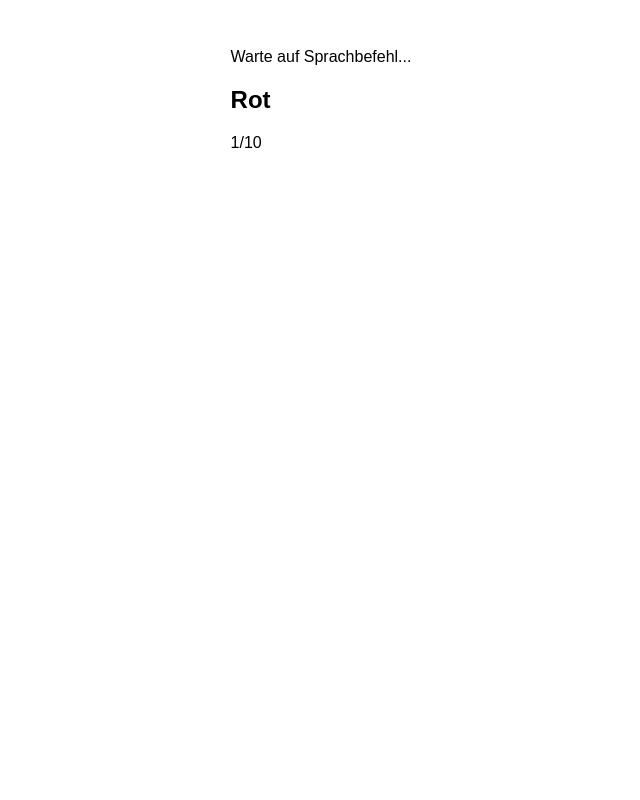
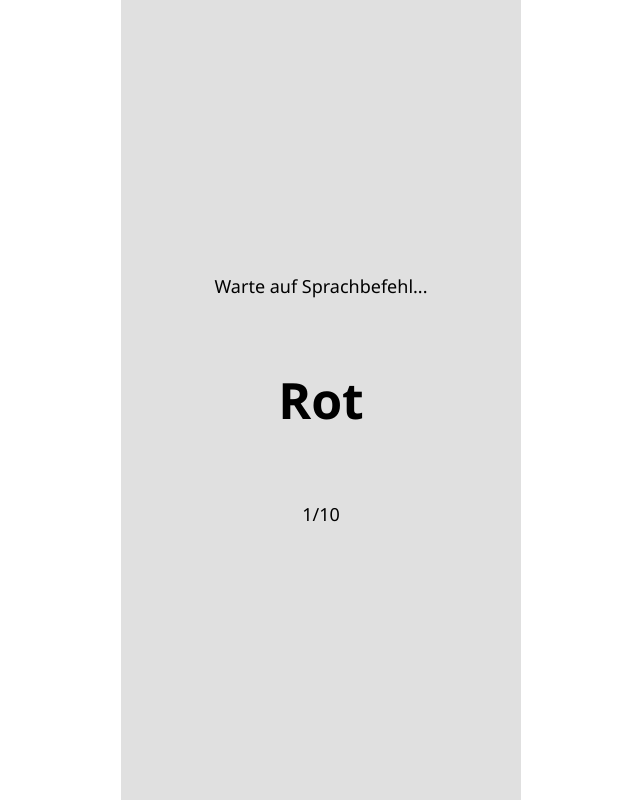
Before and after one commit to tobschm/ColorGame, a React (Vite) app: page /game in a window 1280 px wide. Shown: the whole page, without its empty margins (319-959 px from the left). Built offline with nearby package versions, Linux system fonts and the light colour scheme.

Commit message:
added GamePage CSS; fixed instability; fixed bugs

```diff
--- a/src/pages/GamePage.css
+++ b/src/pages/GamePage.css
@@ -0,0 +1,35 @@
+html, body {
+    height: 100%;
+    margin: 0;
+  }
+
+body {
+    display: flex;
+    justify-content: center;
+    align-items: stretch;
+}
+
+.mainContainer{
+
+    text-align: center;
+    background-color: rgb(224, 224, 224);
+    margin: 0 auto;
+    width: 400px;
+    height: 100%;
+    display: flex;
+    flex-direction: column;
+    justify-content: center;
+}
+
+.colorField {
+    font-size: 50px;
+    font-weight: 600;
+}
+
+.status, .round {
+    font-size: 18px;
+}
+
+.round {
+    font-weight: 500;
+}
--- a/src/pages/GamePage.jsx
+++ b/src/pages/GamePage.jsx
@@ -1,4 +1,4 @@
-import { useEffect, useState } from "react";
+import { useEffect, useRef, useState } from "react";
 import './GamePage.css';
 
 function GamePage() {
@@ -6,13 +6,14 @@ function GamePage() {
   const [writtenColor, setWrittenColor] = useState("");
   const [textColorRGB, setTextColorRGB] = useState("");
   const [textColor, setTextColor] = useState("");
+  const textColorRef = useRef("");
   const [round, setRound] = useState(1);
-  const [recognition, setRecognition] = useState(null);
+  const roundRef = useRef(1);
+  const recognitionRef = useRef(null);
 
-  // Zufällige Farbe generieren
   const createRandom = () => {
     // get random text
-    const colors = ['Schwarz', 'Rot', 'Grün', 'Blau', 'Gelb'];
+    const colors = ['Schwarz', 'Rot', 'Grün', 'Blau', 'Gelb', 'Lila'];
     const index = Math.floor(Math.random() * colors.length);
     setWrittenColor(colors[index]);
 
@@ -22,12 +23,14 @@ function GamePage() {
       rot: 'rgb(255, 0, 0)',
       grün: 'rgb(0, 128, 0)',
       blau: 'rgb(0, 0, 255)',
-      gelb: 'rgb(231, 231, 20)'
+      gelb: 'rgb(231, 231, 20)',
+      lila: 'rgb(125, 27, 134)'
     };
     const keys = Object.keys(rgbs);
     const rgbIndex = Math.floor(Math.random() * colors.length);
     setTextColorRGB(rgbs[keys[rgbIndex]]);
     setTextColor(keys[rgbIndex]);
+    textColorRef.current = keys[rgbIndex];
     console.log("🎲 Zufällige Ziel-Farbe (textColor):", keys[rgbIndex]);
   };
 
@@ -46,6 +49,7 @@ function GamePage() {
     newRecognition.lang = "de-DE";
     newRecognition.continuous = true;
     newRecognition.interimResults = false;
+    recognitionRef.current = newRecognition;
 
     newRecognition.onstart = () => {
       setStatus("🎤 Mikrofon aktiviert – sprich jetzt!");
@@ -58,9 +62,8 @@ function GamePage() {
       setStatus(`Erkannt: "${transcript}"`);
 
       console.log("🎧 Erkanntes Wort:", transcript);
-      console.log("🔍 Erwartete Farbe:", textColor);
 
-      if (transcript.includes(textColor)) {
+      if (textColorRef.current && transcript.includes(textColorRef.current)) {
         handleCorrectAnswer();
       }
     };
@@ -70,21 +73,33 @@ function GamePage() {
     };
 
     newRecognition.start();
-    setRecognition(newRecognition);
 
-    // Cleanup
     return () => {
       newRecognition.stop();
     };
   }, []);
 
   const handleCorrectAnswer = () => {
-    if (round < 10) {
-      setStatus("✅ Richtig!");
-      createRandom();
-      setRound(prev => prev + 1);
+    const recognition = recognitionRef.current;
+    if (!recognition) return;
+
+    recognition.stop();
+    setStatus("✅ Richtig!");
+    setWrittenColor("");
+    console.log(roundRef.current);
+    if (roundRef.current < 10) {
+      roundRef.current += 1;
+      setTimeout(() => {
+        createRandom();
+        setRound(roundRef.current);
+        recognition.start();
+        setStatus("🎤 Mikrofon aktiviert – sprich jetzt!");
+      }, 750);
+
     } else {
-      setStatus("Ende");
+      setStatus("");
+      setTextColorRGB('rgb(0, 0, 0)');
+      setWrittenColor("Ende");
       if (recognition) {
         recognition.stop();
       }
@@ -92,10 +107,10 @@ function GamePage() {
   };
 
   return (
-    <div style={{ padding: "2rem", fontFamily: "sans-serif" }}>
-      <p>{status}</p>
-      <h2 style={{ color: textColorRGB }}>{writtenColor}</h2>
-      <p>{round}/10</p>
+    <div className='mainContainer'>
+      <p className='status'>{status}</p>
+      <p className='colorField' style={{ color: textColorRGB }}>{writtenColor}</p>
+      <p className='round'>{round}/10</p>
     </div>
   );
 }
--- a/src/pages/HomePage.css
+++ b/src/pages/HomePage.css
@@ -28,3 +28,8 @@ body {
     border-radius: 15px;
     background-color: rgb(226, 146, 72);
 }
+
+.startButton:hover {
+    cursor: pointer;
+    box-shadow: 0px 0px 25px rgb(197, 138, 11);
+}
```
